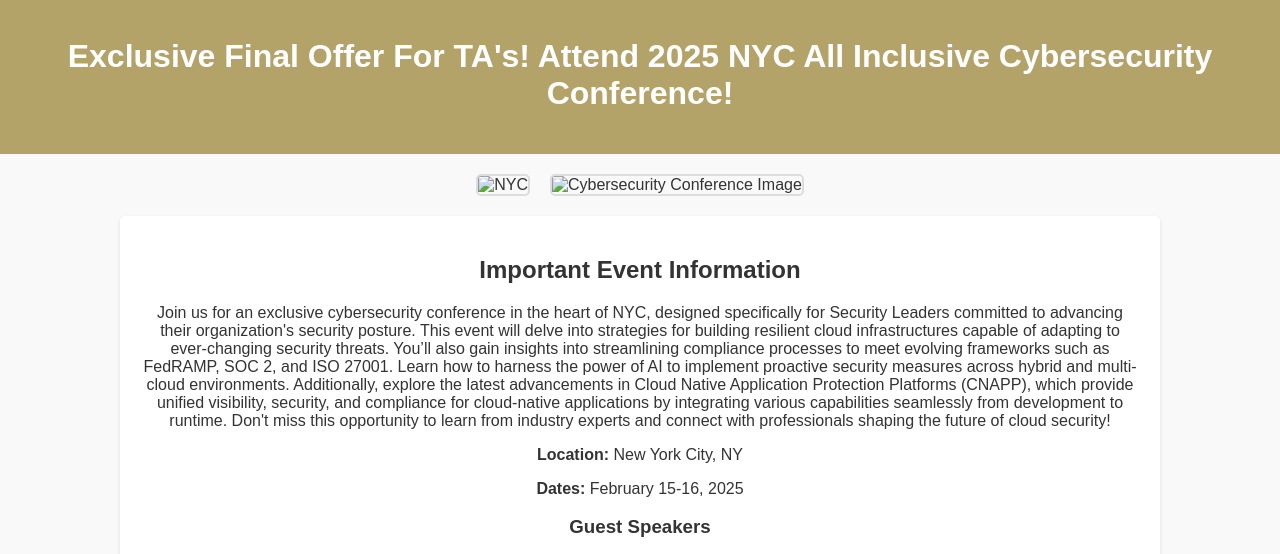
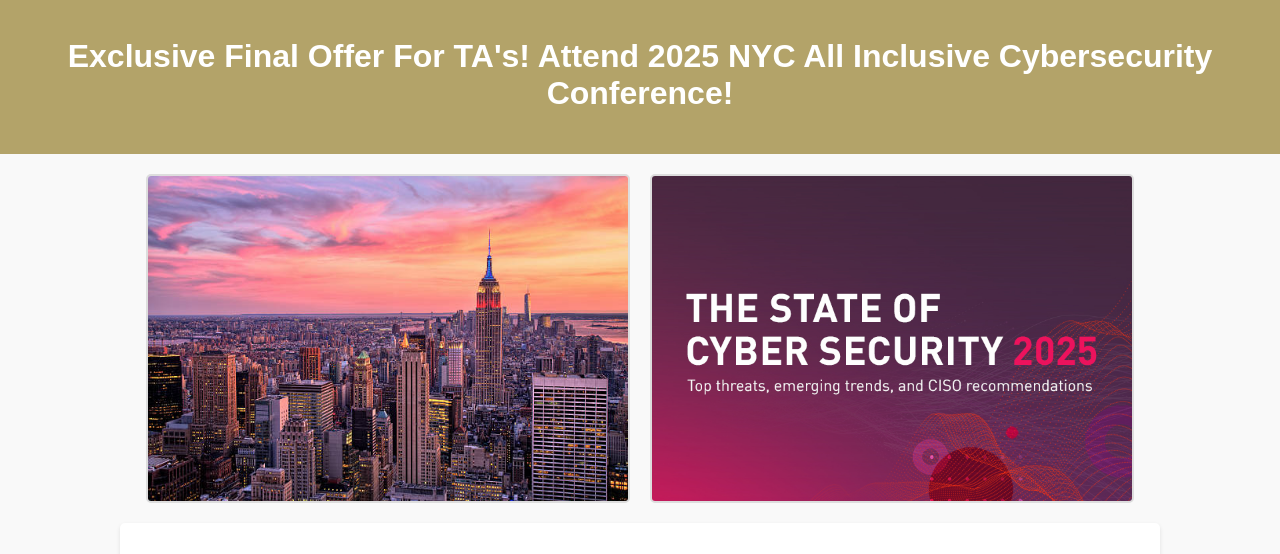
Before and after one commit to sdharamsi1/gophish, a plain HTML site: page index.html in a window 1280 px wide. Shown: the part 145-699 px from the top of the page. Drawn offline with Linux system fonts and the light colour scheme; the site is published under a folder, as on GitHub Pages, so addresses that start at the root find nothing.

Commit message:
fix image references

```diff
--- a/index.html
+++ b/index.html
@@ -131,7 +131,7 @@
 </head>
 <body>
     <header>
-        <img src="/images/gt.jpeg" alt="Georgia Tech Logo">
+        <img src="images/gt.jpeg" alt="Georgia Tech Logo">
         <h1>Georgia Tech</h1>
     </header>
     <p style="text-align: center; font-family: Arial, sans-serif; font-size: 1.2em; color: white; background-color: #003057; margin: 0; padding: 10px;">Academics | Conferences | Networking | Degree Programs</p>
@@ -141,8 +141,8 @@
     </div>
 
     <div class="content">
-        <img src="/images/nyc.jpg" alt="NYC">
-        <img src="/images/conference.jpeg" alt="Cybersecurity Conference Image">
+        <img src="images/nyc.jpg" alt="NYC">
+        <img src="images/conference.jpeg" alt="Cybersecurity Conference Image">
     </div>
 
     <div class="event-details">
```
